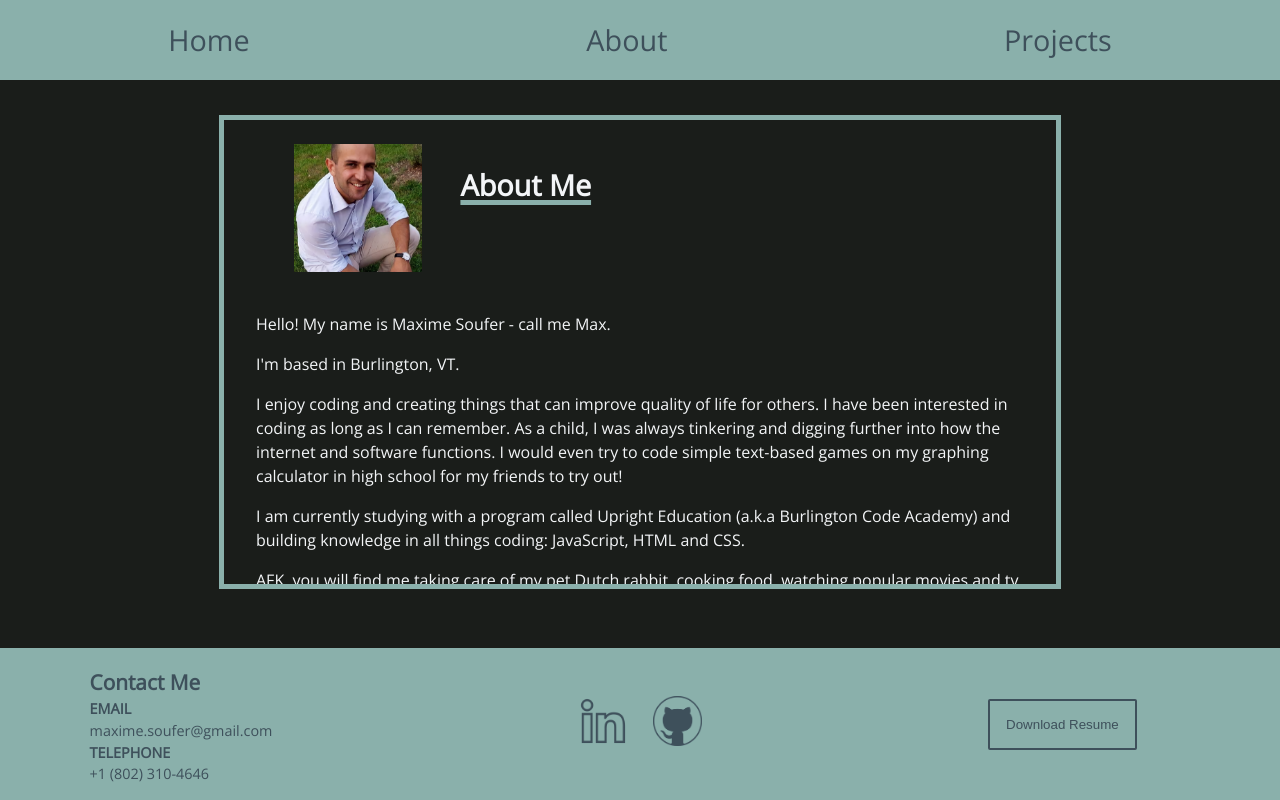
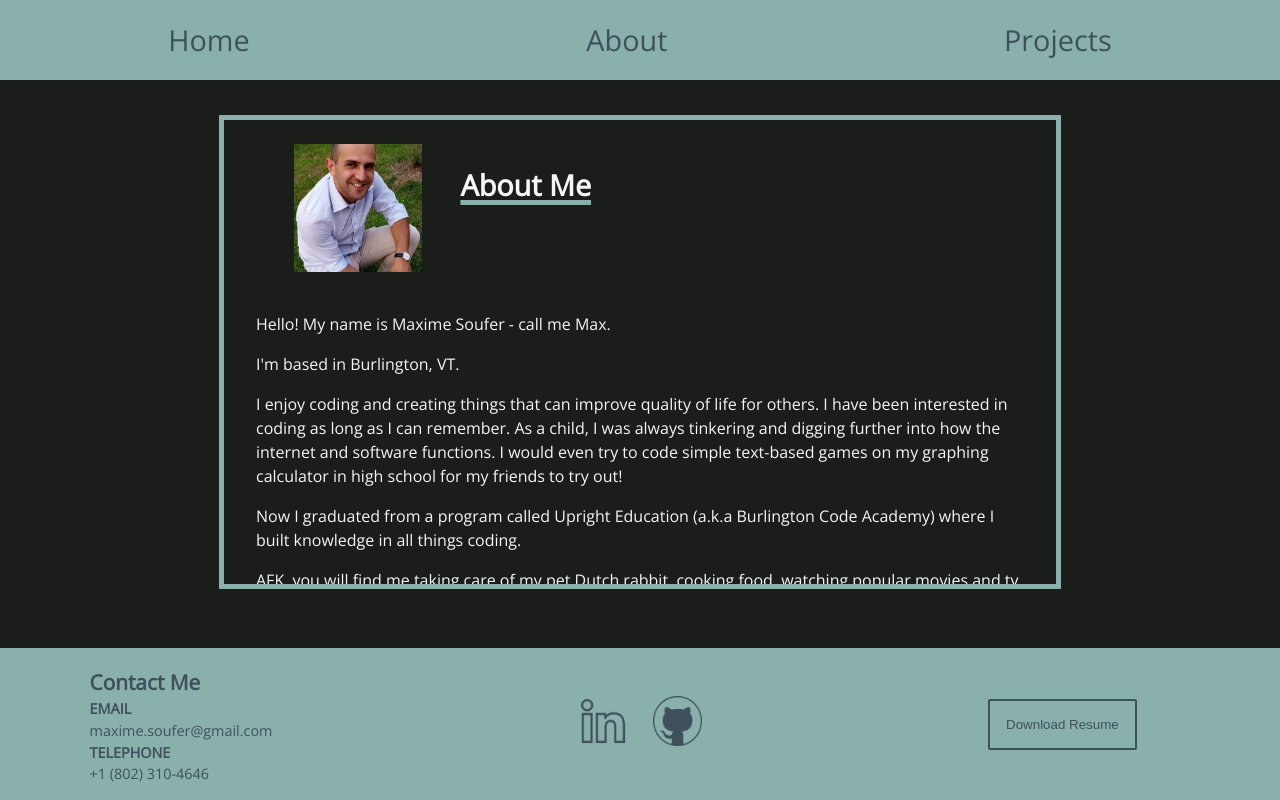
Before and after one commit to MaxS713/react-portfolio-MaxS713, a React (Create React App) app: page /About in a window 1280 px wide. Built offline with nearby package versions, Linux system fonts and the light colour scheme.

Commit message:
change about

```diff
--- a/src/components/pages/About.js
+++ b/src/components/pages/About.js
@@ -28,9 +28,9 @@ export default function About() {
             school for my friends to try out!
           </p>
           <p>
-            I am currently studying with a program called Upright Education
-            (a.k.a Burlington Code Academy) and building knowledge in all things
-            coding: JavaScript, HTML and CSS.
+            Now I graduated from a program called Upright Education
+            (a.k.a Burlington Code Academy) where I built knowledge in all things
+            coding.
           </p>
 
           <p>
```
